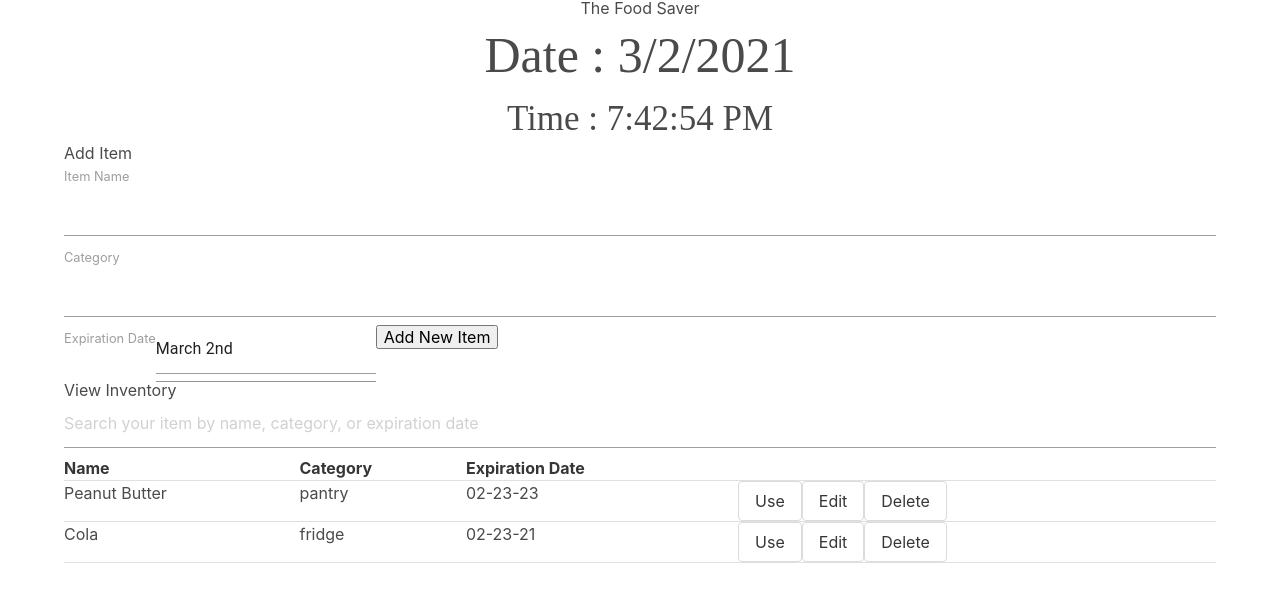
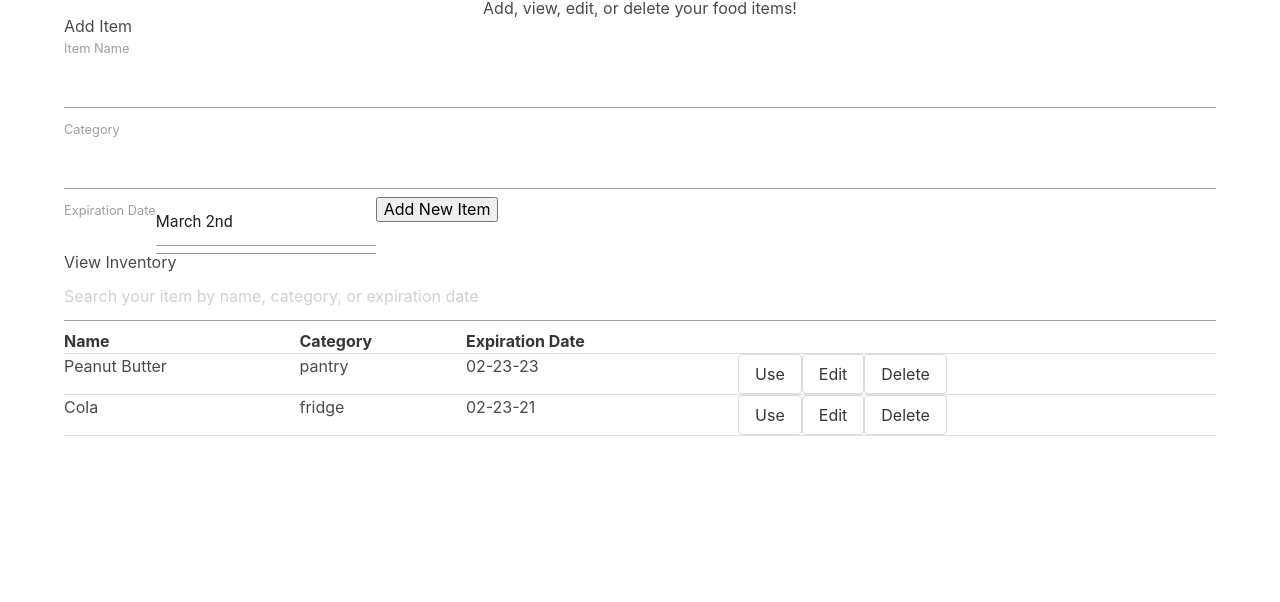
Before and after one commit to ahnlok/food-saver, a React (Create React App) app in the folder client/: page /items in a window 1280 px wide. Shown: the top 602 px of the page. Built offline with nearby package versions, Linux system fonts and the light colour scheme; no server answers; a web font is replaced by a local one.

Commit message:
removing DateTime from Items.js

```diff
--- a/client/src/components/Items.js
+++ b/client/src/components/Items.js
@@ -119,8 +119,8 @@ const getItems = () => {
 
   return (
     <div className="container">
-      <h1 className="center">The Food Saver</h1>
-      <DateTime></DateTime>
+      <h1 className="center">Add, view, edit, or delete your food items!</h1>
+
       <div className="flex-row">
         <div className="flex-large">
           {editing ? (
```
